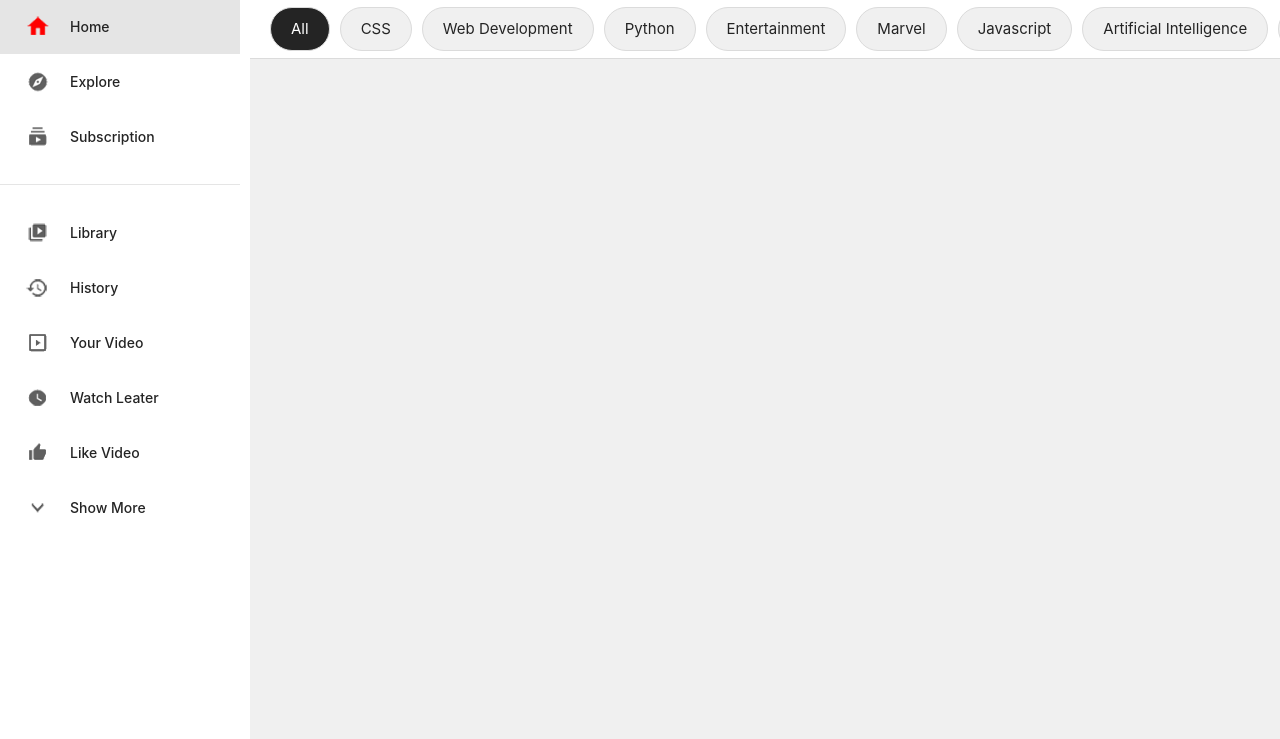
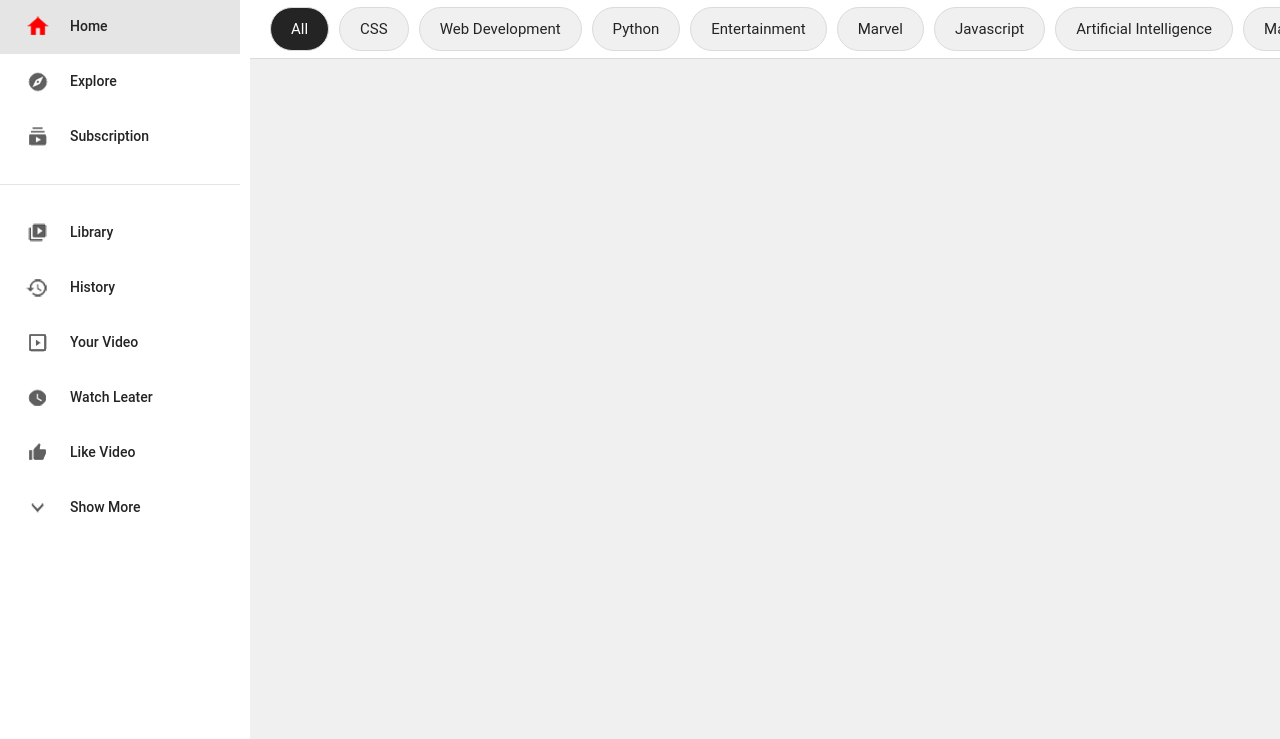
Before and after one commit to lakshit-rattan/Youtube-Clone, a plain HTML site: page index.html in a window 1280 px wide. Shown: the part 61-800 px from the top of the page. Drawn offline with Linux system fonts and the light colour scheme; no server answers.

Commit message:
changed font from apple-system to Roboto

```diff
--- a/style.css
+++ b/style.css
@@ -1,5 +1,5 @@
 * {
-  font-family: -apple-system, BlinkMacSystemFont, 'Segoe UI', Roboto, Oxygen, Ubuntu, Cantarell, 'Open Sans', 'Helvetica Neue', sans-serif;
+  font-family: roboto;
   line-height: 1.5;
   margin: 0;
   padding: 0;
```
